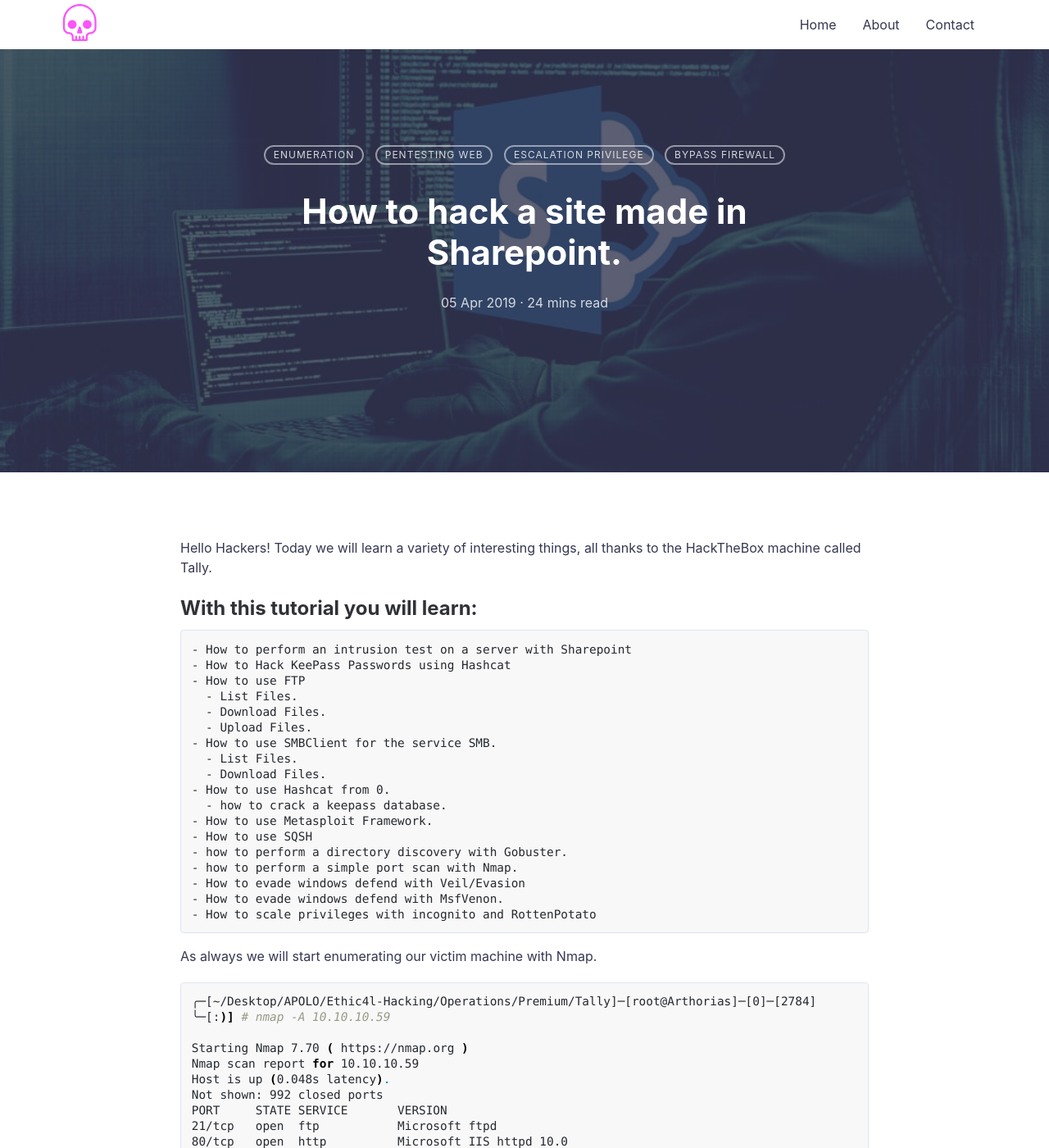
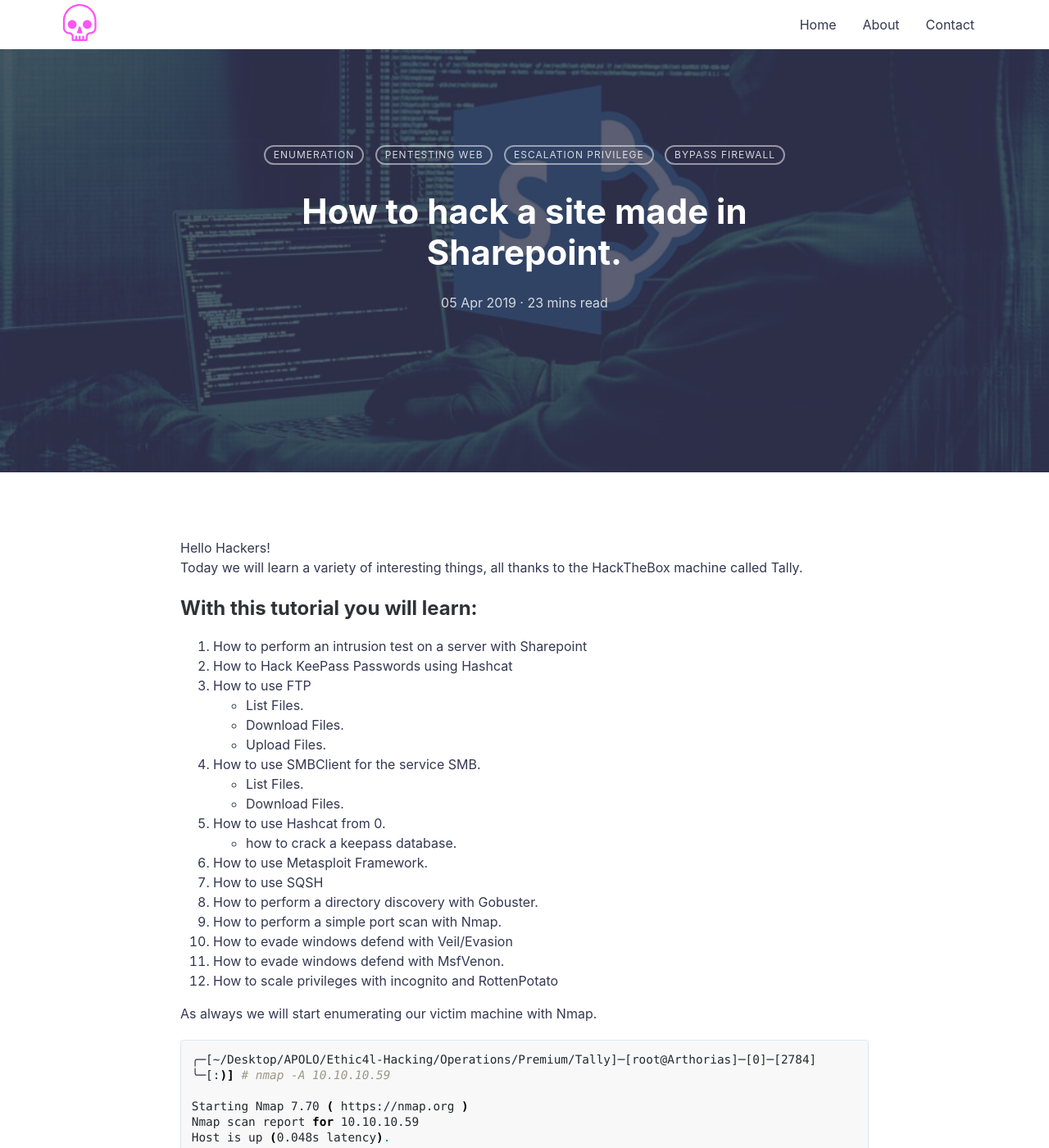
Before and after one commit to HackingProfessional/HTB, a Jekyll site: the page built from _posts/2019-04-05-Hacking-a-sharepoint-website.md, in a window 1280 px wide and 1400 px high. Shown: the whole window at 82% size. Built offline with Jekyll 4.4.1, drawn with Linux system fonts in a browser that asks for light colours; comment, search, counter and statistics services are not loaded; part of the change alters nothing that is shown.

Commit message:
Update 2019-04-05-Hacking-a-sharepoint-website.md

```diff
--- a/_posts/2019-04-05-Hacking-a-sharepoint-website.md
+++ b/_posts/2019-04-05-Hacking-a-sharepoint-website.md
@@ -13,24 +13,25 @@ Hello Hackers!
 Today we will learn a variety of interesting things, all thanks to the HackTheBox machine called Tally.
 
 ## With this tutorial you will learn:
-    - How to perform an intrusion test on a server with Sharepoint
-    - How to Hack KeePass Passwords using Hashcat
-    - How to use FTP
-      - List Files.
-      - Download Files.
-      - Upload Files.
-    - How to use SMBClient for the service SMB.
-      - List Files.
-      - Download Files.
-    - How to use Hashcat from 0.
-      - how to crack a keepass database.
-    - How to use Metasploit Framework.
-    - How to use SQSH
-    - how to perform a directory discovery with Gobuster.
-    - how to perform a simple port scan with Nmap.
-    - How to evade windows defend with Veil/Evasion
-    - How to evade windows defend with MsfVenon.
-    - How to scale privileges with incognito and RottenPotato
+1. How to perform an intrusion test on a server with Sharepoint
+2. How to Hack KeePass Passwords using Hashcat
+3. How to use FTP
+    - List Files.
+    - Download Files.
+    - Upload Files.
+4. How to use SMBClient for the service SMB.
+    - List Files.
+    - Download Files.
+5. How to use Hashcat from 0.
+    - how to crack a keepass database.
+6. How to use Metasploit Framework.
+7. How to use SQSH
+8. How to perform a directory discovery with Gobuster.
+9. How to perform a simple port scan with Nmap.
+10. How to evade windows defend with Veil/Evasion
+11. How to evade windows defend with MsfVenon.
+12. How to scale privileges with incognito and RottenPotato
+
 
 As always we will start enumerating our victim machine with Nmap.
 
```
